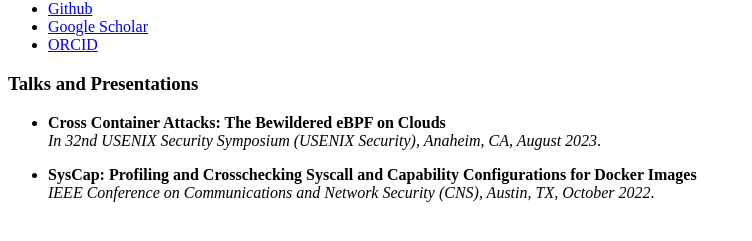
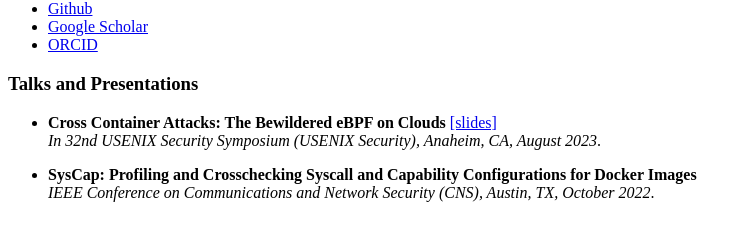
Before and after one commit to YunlongXing/yunlongxing.github.io, a Jekyll site: the page built from _pages/includes/presentations.md, in a window 1280 px wide. Shown: the part 599-840 px from the top of the page, without its empty margins (0-752 px from the left). Built offline with Jekyll 4.4.1, drawn with Linux system fonts in a browser that asks for light colours; our own code applies the rules of GitHub Pages for plain Markdown files.

Commit message:
Update presentations.md

```diff
--- a/_pages/includes/presentations.md
+++ b/_pages/includes/presentations.md
@@ -1,5 +1,5 @@
 # Talks and Presentations
-- **Cross Container Attacks: The Bewildered eBPF on Clouds**<br>
+- **Cross Container Attacks: The Bewildered eBPF on Clouds** [\[slides\]](https://www.usenix.org/system/files/sec23_slides_he.pdf)<br>
 *In 32nd USENIX Security Symposium (USENIX Security), Anaheim, CA, August 2023*.
 
 - **SysCap: Profiling and Crosschecking Syscall and Capability Configurations for Docker Images**<br>
```
